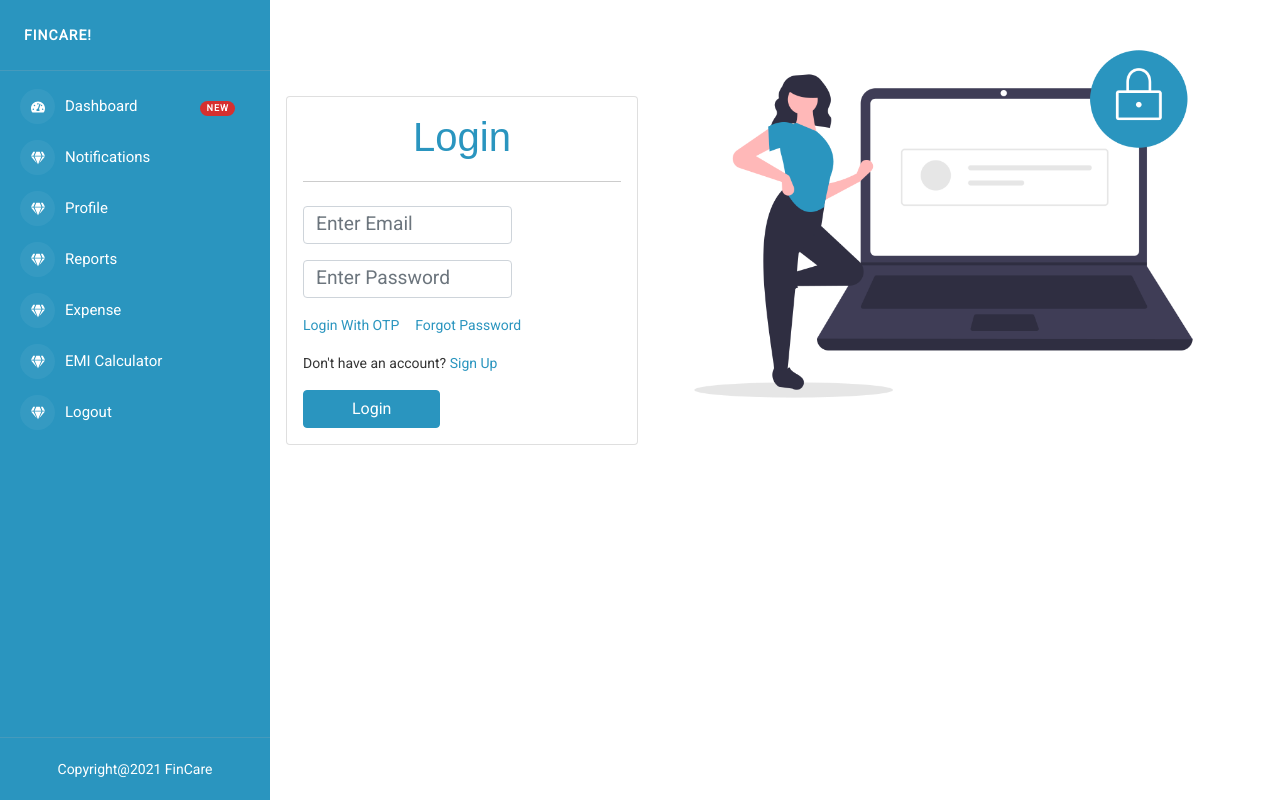
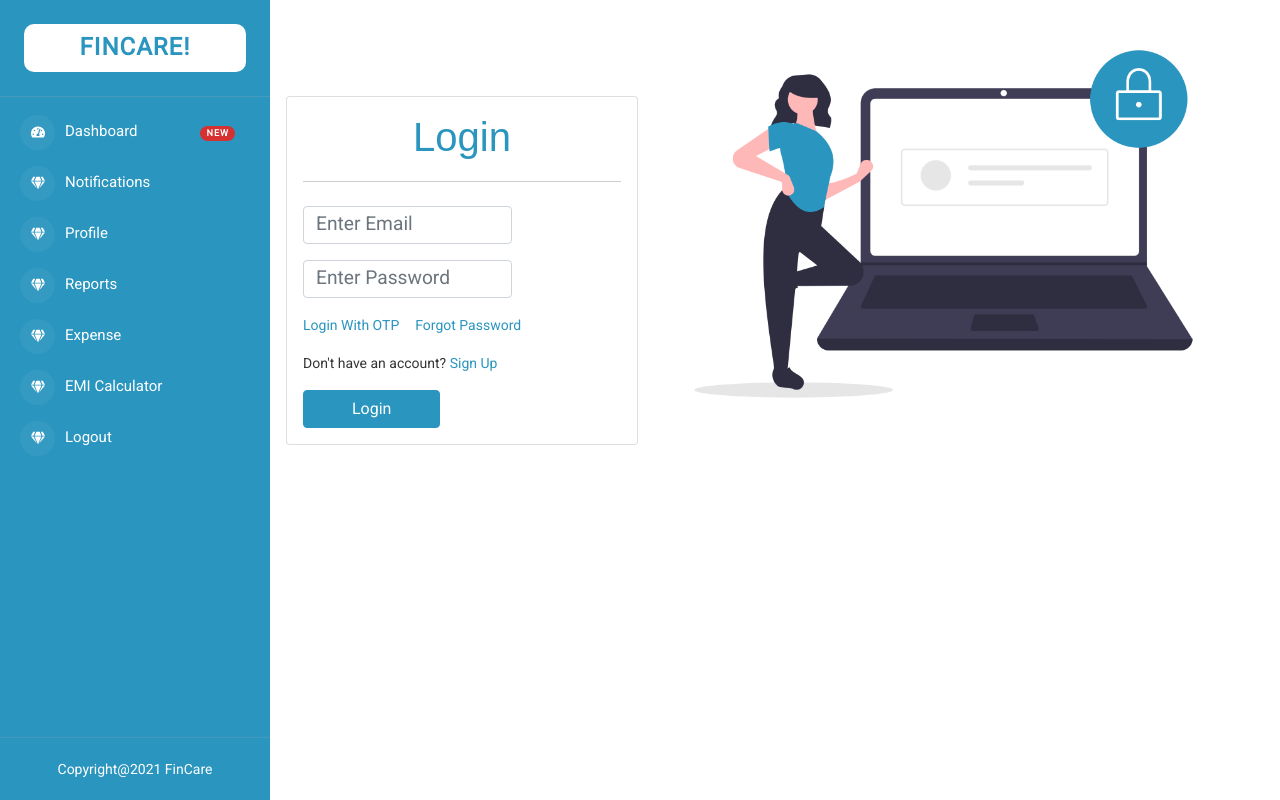
Before and after one commit to dhruvPatel-CSCI5709/group7_s21, a React (Create React App) app: page /login in a window 1280 px wide. Built offline with nearby package versions, Linux system fonts and the light colour scheme.

Commit message:
logo and navigation error is fix

```diff
--- a/src/App.js
+++ b/src/App.js
@@ -17,6 +17,8 @@ export default function App() {
 
     if (!loginStatus) {
       history.push("/login");
+    } else {
+      history.push("/dashboard");
     }
   }, []);
 
--- a/src/components/sidebar/newSidebar.js
+++ b/src/components/sidebar/newSidebar.js
@@ -1,4 +1,4 @@
-import React, { useState } from "react";
+import React, { useEffect, useState } from "react";
 import { useIntl } from "react-intl";
 import {
   ProSidebar,
@@ -39,6 +39,10 @@ const Aside = ({ image, collapsed, rtl, toggled, handleToggleSidebar }) => {
     setCurrentPage(pagename);
   };
 
+  useEffect(() => {
+    setPage("dashboard");
+  }, []);
+
   return (
     <ProSidebar
       className={cx("side-bar")}
@@ -50,18 +54,7 @@ const Aside = ({ image, collapsed, rtl, toggled, handleToggleSidebar }) => {
       onToggle={handleToggleSidebar}
     >
       <SidebarHeader>
-        <div
-          style={{
-            padding: "24px",
-            textTransform: "uppercase",
-            fontWeight: "bold",
-            fontSize: 14,
-            letterSpacing: "1px",
-            overflow: "hidden",
-            textOverflow: "ellipsis",
-            whiteSpace: "nowrap",
-          }}
-        >
+        <div className={cx("header-title")}>
           {intl.formatMessage({ id: "sidebarTitle" })}
         </div>
       </SidebarHeader>
--- a/src/components/sidebar/newSidebar.module.css
+++ b/src/components/sidebar/newSidebar.module.css
@@ -3,7 +3,7 @@
   background: #2a95bf;
 }
 
-.side-bar :global .pro-sidebar-header {
+.side-bar :global .pro-sidebar-header div {
   font-size: 24px;
 }
 
@@ -23,3 +23,19 @@
   > .pro-inner-item:hover {
   color: white;
 }
+
+.header-title {
+  padding: 5px 30px;
+  text-transform: uppercase;
+  font-weight: bold;
+  font-size: 24px;
+  letter-spacing: 1px;
+  overflow: hidden;
+  text-overflow: ellipsis;
+  white-space: nowrap;
+  text-align: center;
+  margin: 24px;
+  background: white;
+  border-radius: 10px;
+  color: #2a95bf;
+}
```
